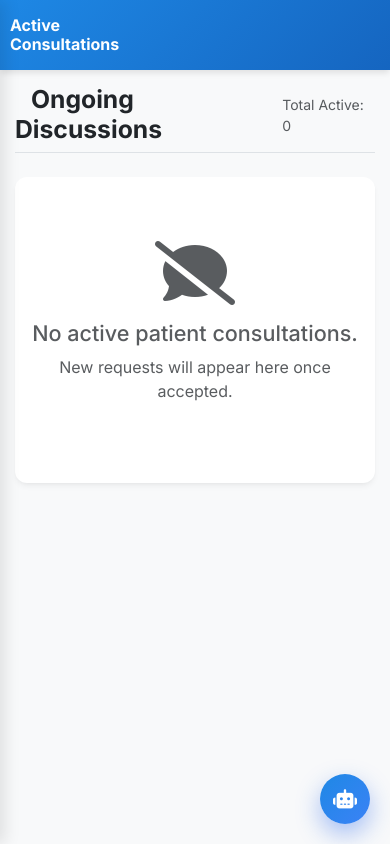
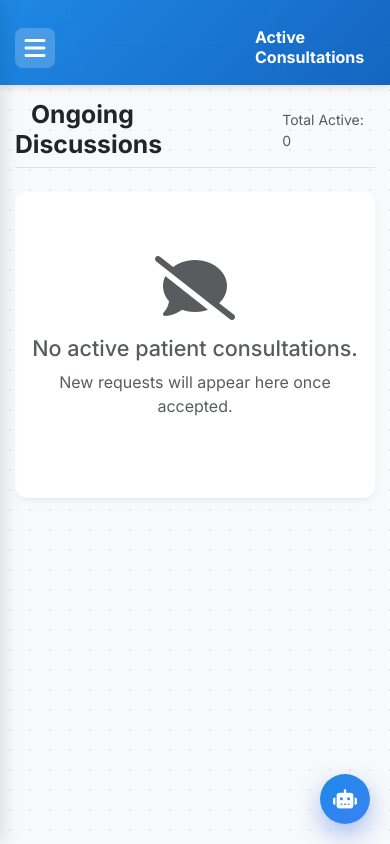
Before and after one commit to shravansinghchauhan2021/easyMed-Platform, a Flask app: page /active_chats in a window 390 px wide. Run offline with Flask 3, Linux system fonts and the light colour scheme; the visitor is signed in with stand-in values (Sample User, id 1); data that the repository does not hold is empty; some libraries are stand-ins or nearby versions.

Commit message:
Fixed mobile safe areas and sidebar

```diff
--- a/static/dashboard.css
+++ b/static/dashboard.css
@@ -23,6 +23,8 @@ html {
     --border-color: #f1f5f9;
     --sidebar-width: 250px;
     --header-height: 70px;
+    --safe-top: env(safe-area-inset-top, 0px);
+    --safe-bottom: env(safe-area-inset-bottom, 0px);
     --card-shadow: 0 4px 6px -1px rgba(0, 0, 0, 0.05), 0 2px 4px -2px rgba(0, 0, 0, 0.05);
     --hover-shadow: 0 10px 15px -3px rgba(0, 0, 0, 0.1), 0 4px 6px -4px rgba(0, 0, 0, 0.1);
     --transition-speed: 0.3s;
@@ -104,7 +106,8 @@ body {
     z-index: 1000;
     display: flex;
     flex-direction: column;
-    padding-top: 20px;
+    padding-top: calc(var(--safe-top) + 20px);
+    padding-bottom: var(--safe-bottom);
     transition: background var(--transition-speed);
 }
 
@@ -171,7 +174,7 @@ body {
 }
 
 .sidebar-footer {
-    padding: 20px;
+    padding: 20px 20px calc(20px + var(--safe-bottom));
     border-top: 1px solid var(--border-color);
 }
 
@@ -203,9 +206,10 @@ body {
 }
 
 .top-header {
-    height: var(--header-height);
+    height: auto;
+    min-height: calc(var(--header-height) + var(--safe-top));
     background: var(--header-bg);
-    padding: 0 30px;
+    padding: var(--safe-top) 30px 0;
     display: flex;
     justify-content: space-between;
     align-items: center;
@@ -380,7 +384,7 @@ body {
    PAGE CONTENT
 ========================================= */
 .content-area {
-    padding: 30px;
+    padding: 30px 30px calc(30px + var(--safe-bottom));
     flex: 1;
     width: 100%;
     max-width: 100%;
@@ -557,10 +561,18 @@ body {
     }
 
     .top-header {
-        padding: 0 10px;
+        padding: calc(var(--safe-top) + 20px) 15px 10px;
         height: auto;
-        min-height: var(--header-height);
+        min-height: calc(var(--header-height) + var(--safe-top) + 15px);
         flex-wrap: nowrap;
+    }
+
+    .sidebar-footer {
+        padding-bottom: calc(var(--safe-bottom) + 30px);
+    }
+
+    .content-area {
+        padding: 15px 15px calc(var(--safe-bottom) + 80px);
     }
 
     .top-header h4 {
--- a/templates/active_chats.html
+++ b/templates/active_chats.html
@@ -8,6 +8,8 @@
     <link rel="stylesheet" href="https://cdnjs.cloudflare.com/ajax/libs/font-awesome/6.4.0/css/all.min.css">
     <script src="https://cdn.jsdelivr.net/npm/marked/marked.min.js"></script>
     <link rel="stylesheet" href="{{ url_for('static', filename='dashboard.css') }}">
+    <link rel="stylesheet" href="{{ url_for('static', filename='dashboard_enhancements.css') }}">
+    <script src="{{ url_for('static', filename='sidebar.js') }}" defer></script>
     <style>
         .glass-card {
             background: white;
@@ -51,6 +53,8 @@
     </style>
 </head>
 <body class="bg-light">
+    <div class="sidebar-overlay" id="sidebarOverlay"></div>
+    <div class="hospital-pattern"></div>
     <!-- SIDEBAR -->
     <div class="sidebar">
         <div class="sidebar-header">
@@ -106,6 +110,9 @@
             </li>
         </ul>
         <div class="sidebar-footer">
+            <a href="{{ url_for('profile_view') }}" class="logout-link mb-2">
+                <i class="fa-solid fa-user-gear"></i> My Profile
+            </a>
             <a href="{{ url_for('logout') }}" class="logout-link">
                 <i class="fa-solid fa-arrow-right-from-bracket"></i> Logout
             </a>
@@ -115,7 +122,11 @@
     <!-- MAIN CONTENT -->
     <div class="main-wrapper">
         <header class="top-header">
-            <div class="d-flex align-items-center gap-3">
+            <button class="menu-toggle d-lg-none me-3" id="sidebarToggle">
+                <i class="fa-solid fa-bars"></i>
+            </button>
+            <div class="header-ecg"></div>
+            <div class="d-flex align-items-center gap-3 position-relative z-1">
                 <h4 class="m-0 fw-bold text-white">Active Consultations</h4>
             </div>
         </header>
--- a/templates/rural_dashboard.html
+++ b/templates/rural_dashboard.html
@@ -16,6 +16,7 @@
     <link rel="stylesheet" href="{{ url_for('static', filename='loader.css') }}">
     <script src="{{ url_for('static', filename='loader.js') }}" defer></script>
     <script src="{{ url_for('static', filename='theme-toggle.js') }}" defer></script>
+    <script src="{{ url_for('static', filename='sidebar.js') }}" defer></script>
     <style>
         .drag-drop-zone {
             border: 2px dashed #cbd5e1;
```
Also changed, not shown: templates/ai_assistant_page.html (+12 -1 lines), templates/my_patients.html (+8 -1 lines), templates/patient_dashboard.html (+1 -26 lines), templates/pending_requests.html (+12 -1 lines), templates/specialist_dashboard.html (+1 -26 lines), 1 other file.
